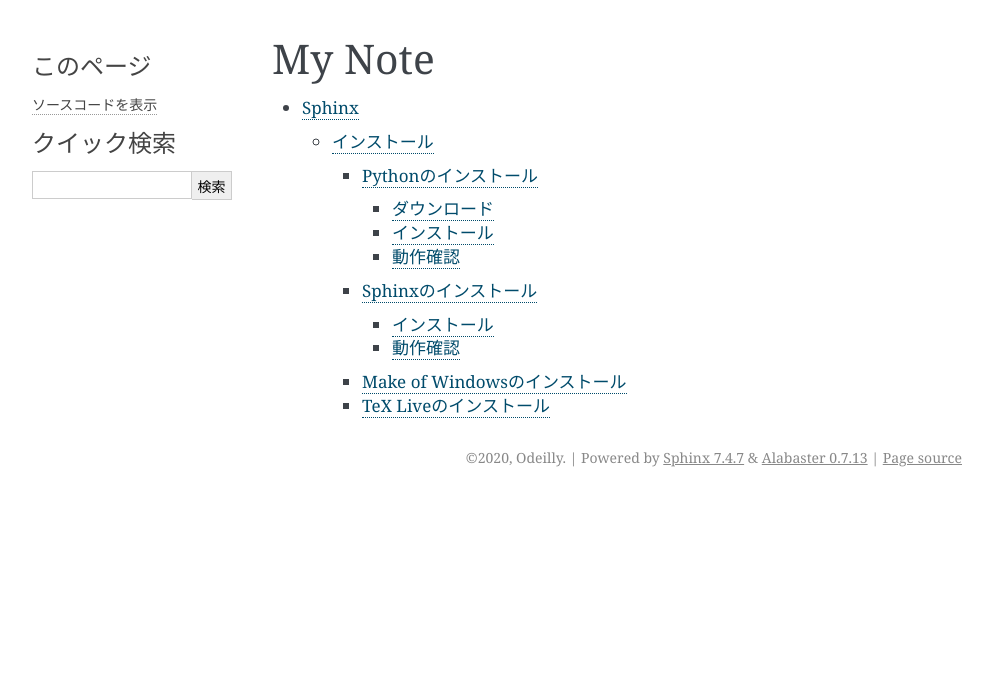
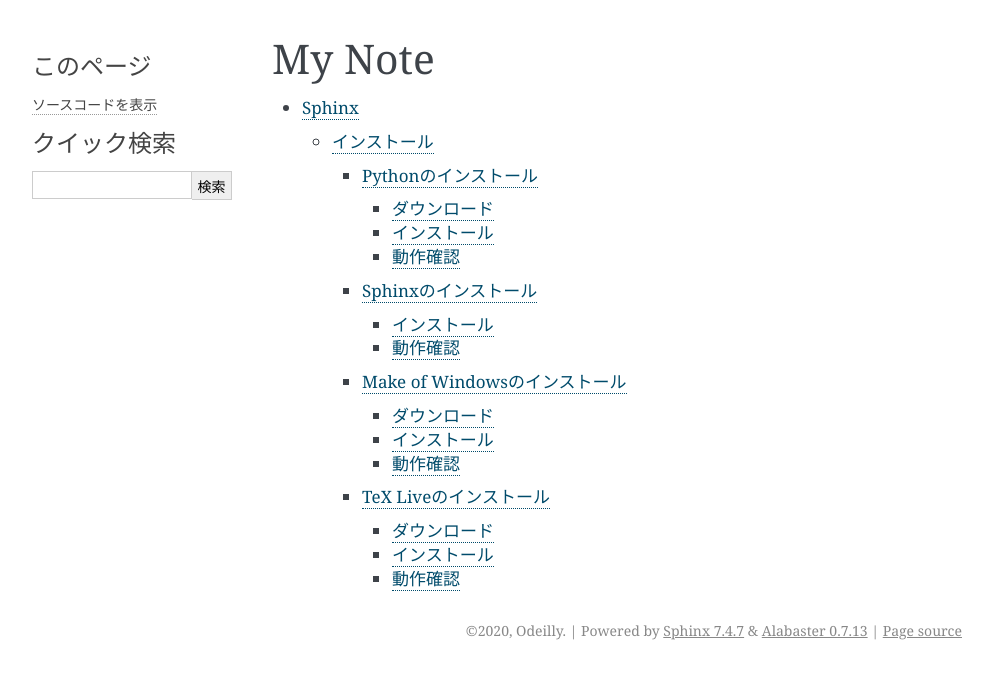
Before and after one commit to odeilly/note, a Sphinx documentation site: the page built from mynote/source/index.rst, in a window 1280 px wide. Shown: the top 679 px of the page, without its empty margins (148-1141 px from the left). Built offline with Sphinx 7.4.7, drawn with Linux system fonts in a browser that asks for light colours; some of the changed lines change nothing that is shown.

Commit message:
Make for Windows

```diff
--- a/mynote/source/sphinx/install.rst
+++ b/mynote/source/sphinx/install.rst
@@ -10,6 +10,7 @@
 
 
 下記ページから, インストーラをダウンロードします.
+
 https://www.python.org/downloads/
 
 .. figure:: images/install/python-download.png
@@ -83,5 +84,54 @@
 Make of Windowsのインストール
 =============================
 
+
+ダウンロード
+------------
+
+下記ページから, インストーラをダウンロードします.
+
+http://gnuwin32.sourceforge.net/packages/make.htm
+
+.. figure:: images/install/make-download.png
+
+
+インストール
+------------
+
+1. インストーラを起動し, デフォルト設定のままインストールします.
+
+2. システム環境変数 ``Path`` に, ``C:\Program Files (x86)\GnuWin32\bin``
+   を追加します.
+
+
+動作確認
+--------
+
+コマンドプロンプトを開き, 以下のコマンドでバージョンが表示されれば,
+インストール成功です.
+
+::
+
+   C:\>make -version
+   GNU Make 3.81
+   Copyright (C) 2006  Free Software Foundation, Inc.
+   これはフリーソフトウェアです. 利用許諾についてはソースを
+   ご覧ください.
+   商業性や特定の目的への適合性の如何に関わらず, 無保証です.
+
+
+
 TeX Liveのインストール
 ======================
+
+
+ダウンロード
+------------
+
+
+インストール
+------------
+
+
+動作確認
+--------
```
Also changed, not shown: 5 other files.
